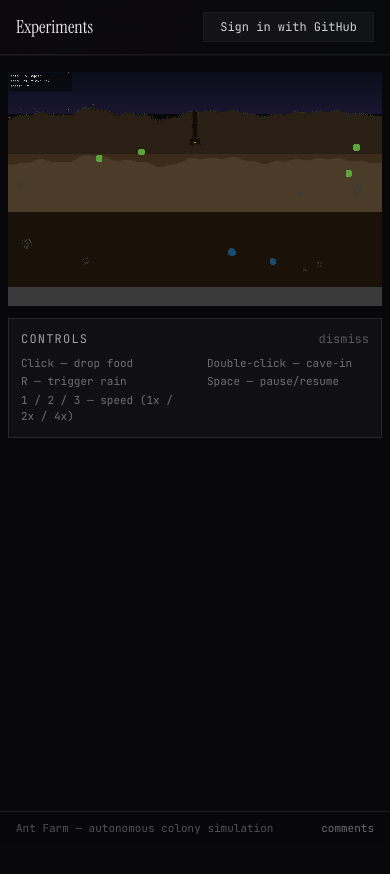
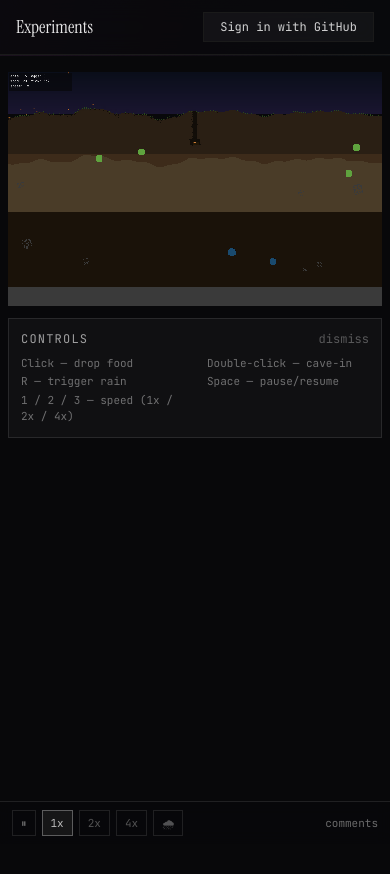
Before and after one commit to neill-k/experiments, a Next.js app: page /e/ant-farm in a window 390 px wide. Shown: the top 874 px of the page. Built offline with nearby package versions, Linux system fonts and the light colour scheme; no server answers.

Commit message:
chore: scheduled improvement - mobile control buttons for Ant Farm

```diff
--- a/src/app/e/ant-farm/page.tsx
+++ b/src/app/e/ant-farm/page.tsx
@@ -211,6 +211,8 @@ export default function AntFarmPage() {
   const rafRef = useRef<number>(0);
   const [showComments, setShowComments] = useState(false);
   const [showHelp, setShowHelp] = useState(true);
+  const [isPaused, setIsPaused] = useState(false);
+  const [speed, setSpeed] = useState(1);
 
   const render = useCallback(() => {
     const canvas = canvasRef.current;
@@ -288,10 +290,11 @@ export default function AntFarmPage() {
         case ' ':
           e.preventDefault();
           sim.paused = !sim.paused;
+          setIsPaused(sim.paused);
           break;
-        case '1': sim.speed = 1; break;
-        case '2': sim.speed = 2; break;
-        case '3': sim.speed = 4; break;
+        case '1': sim.speed = 1; setSpeed(1); break;
+        case '2': sim.speed = 2; setSpeed(2); break;
+        case '3': sim.speed = 4; setSpeed(4); break;
         case 'r':
         case 'R':
           triggerRain(sim);
@@ -375,9 +378,59 @@ export default function AntFarmPage() {
 
       {/* bottom bar */}
       <div className="fixed bottom-0 left-0 right-0 z-40 border-t border-white/10 bg-[#08080a]/90 backdrop-blur-sm">
-        <div className="mx-auto flex max-w-3xl items-center justify-between px-4 py-2">
-          <span className="font-[family-name:var(--font-mono)] text-[11px] text-white/30">
-            Ant Farm — autonomous colony simulation
+        <div className="mx-auto flex max-w-3xl items-center justify-between px-3 py-2 gap-2">
+          {/* control buttons */}
+          <div className="flex items-center gap-1.5">
+            <button
+              onClick={() => {
+                const sim = simRef.current;
+                if (!sim) return;
+                sim.paused = !sim.paused;
+                setIsPaused(sim.paused);
+              }}
+              className={`font-[family-name:var(--font-mono)] text-[11px] px-2 py-1 border transition-colors ${
+                isPaused
+                  ? 'border-amber-500/40 text-amber-400/80 bg-amber-500/10'
+                  : 'border-white/10 text-white/40 hover:text-white/70'
+              }`}
+              title="Pause / Resume (Space)"
+            >
+              {isPaused ? '▶' : '⏸'}
+            </button>
+            {([1, 2, 4] as const).map((s) => (
+              <button
+                key={s}
+                onClick={() => {
+                  const sim = simRef.current;
+                  if (!sim) return;
+                  sim.speed = s;
+                  setSpeed(s);
+                }}
+                className={`font-[family-name:var(--font-mono)] text-[11px] px-2 py-1 border transition-colors ${
+                  speed === s
+                    ? 'border-white/30 text-white/70 bg-white/[0.06]'
+                    : 'border-white/10 text-white/30 hover:text-white/60'
+                }`}
+                title={`Speed ${s}x`}
+              >
+                {s}x
+              </button>
+            ))}
+            <button
+              onClick={() => {
+                const sim = simRef.current;
+                if (sim) triggerRain(sim);
+              }}
+              className="font-[family-name:var(--font-mono)] text-[11px] px-2 py-1 border border-white/10 text-white/30 hover:text-blue-400/80 hover:border-blue-500/30 transition-colors"
+              title="Trigger Rain (R)"
+            >
+              🌧
+            </button>
+          </div>
+          {/* right side */}
+          <div className="flex items-center gap-3">
+            <span className="hidden sm:inline font-[family-name:var(--font-mono)] text-[11px] text-white/20">
+              Ant Farm
             </span>
             <button
               onClick={() => setShowComments((s) => !s)}
@@ -385,6 +438,7 @@ export default function AntFarmPage() {
             >
               {showComments ? 'hide comments' : 'comments'}
             </button>
+          </div>
         </div>
       </div>
 
```
Lines whose indentation alone changed are shown as unchanged.
